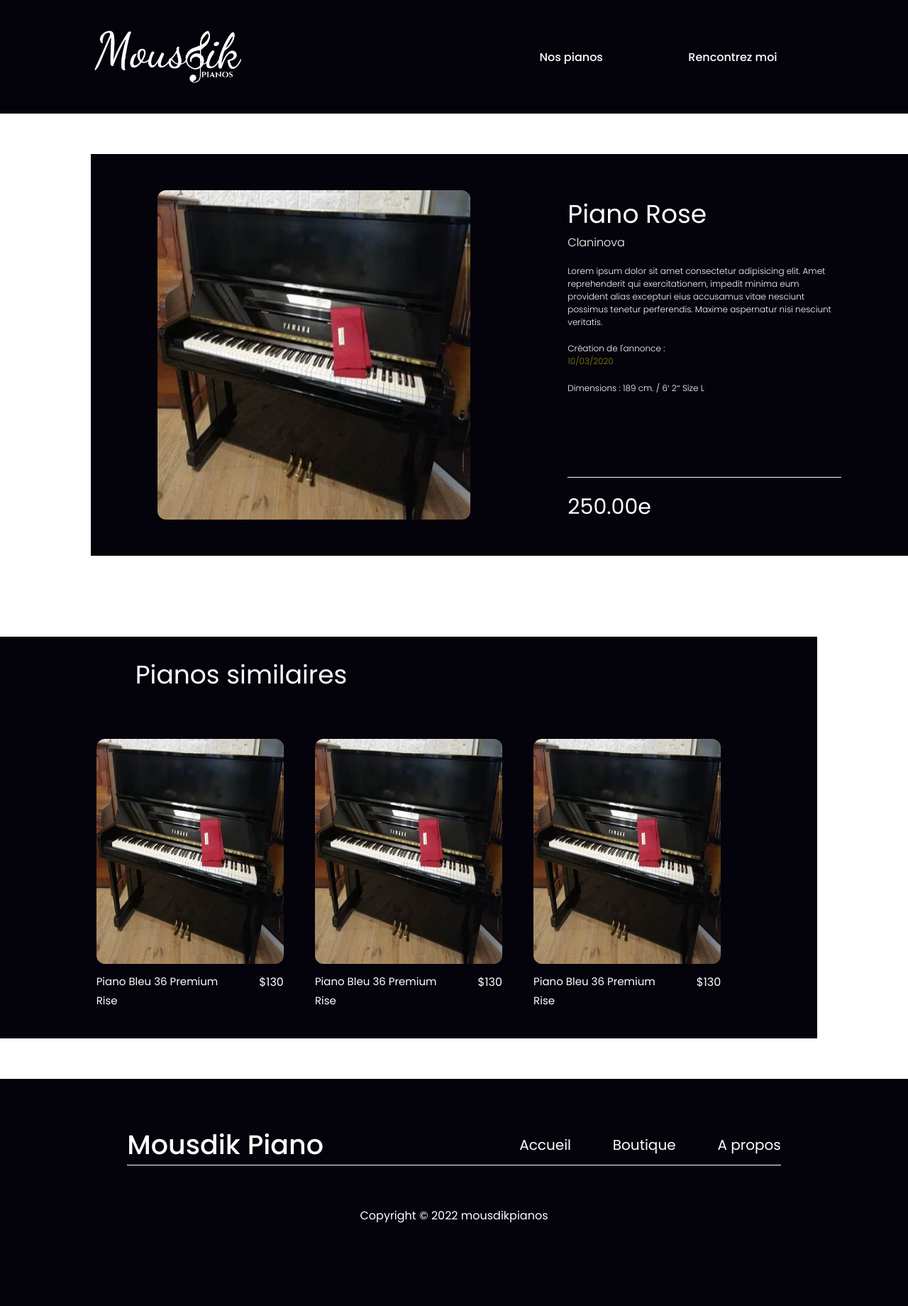
After one commit to Enzdo/BAP_Mousdik, a PHP site: page /piano.php in a window 1280 px wide. The commit adds this page. Shown: the whole page at 71% size. Run offline with PHP 8.4, Linux system fonts and the light colour scheme.

Commit message:
:sparkles: ajout de page et de contenu :sparkles:

```diff
--- a/css/style.css
+++ b/css/style.css
@@ -14,25 +14,38 @@ header {
   display: flex;
   flex-direction: row;
   align-items: center;
-  justify-content: space-evenly;
+  justify-content: center;
   background-color: #04030c;
   padding: 2% 0%;
   color: white;
 }
 
-header .logo {
-  width: 30%;
-  height: 90%;
+.navigation {
+  display: flex;
+  justify-content: space-between;
+  align-items: center;
+  width: 90%;
+  height: 100%;
+}
+
+header .navigation .logo {
+  width: 100%;
+  height: 100%;
   background-image: url("../img/logo_blanc.png");
   background-repeat: no-repeat;
-  background-size: 50%;
+  background-size: 60%;
   background-position: 50% 50%;
 }
 
-header nav {
+#home {
+  width: 30%;
+  height: 90%;
+}
+
+header .navigation nav {
   display: flex;
   flex-direction: row;
-  width: 20%;
+  width: 50%;
   justify-content: space-evenly;
 }
 
@@ -214,8 +227,11 @@ main .actualite .titre_actualite h5 {
   position: relative;
   height: 250px;
   width: 250px;
-  background: rgb(0, 0, 0);
   padding: 3px;
+}
+
+.card-image img {
+  border-radius: 10px;
 }
 
 .card-image .card-img {
@@ -398,6 +414,147 @@ main .les_avis {
   font-weight: 400;
 }
 
+.container_piano {
+  display: flex;
+  justify-content: flex-end;
+  align-items: center;
+  width: 100%;
+  height: 85vh;
+  padding: 2% 0%;
+}
+
+.box_piano {
+  display: flex;
+  justify-content: space-around;
+  align-items: center;
+  padding: 2%;
+  color: white;
+  width: 90%;
+  height: 90%;
+  background-color: #04030c;
+}
+
+.piano_info {
+  margin-top: 1%;
+  display: flex;
+  flex-direction: column;
+  justify-content: space-around;
+  width: 35%;
+  height: 90%;
+}
+
+.image_piano {
+  width: 40%;
+  height: 90%;
+}
+
+.image_piano img {
+  width: 100%;
+  height: 100%;
+  border-radius: 12px;
+}
+
+.piano_description {
+  width: 100%;
+  height: 90%;
+  border-bottom: 1px solid white;
+}
+
+.piano_description h3 {
+  font-size: 36px;
+  font-weight: 400;
+}
+
+.piano_description h6 {
+  font-size: 16px;
+  font-weight: 300;
+  padding-bottom: 5%;
+}
+
+.piano_description p {
+  font-size: 12px;
+  font-weight: 300;
+  padding-bottom: 5%;
+}
+
+.prix h2 {
+  font-size: 30px;
+  font-weight: 400;
+  padding-top: 5%;
+}
+
+
+.suggestion {
+  display: flex;
+  justify-content: flex-start;
+  align-items: center;
+  width: 100%;
+  height: 85vh;
+  padding: 2% 0%;
+}
+
+.box_suggestion {
+  display: flex;
+  flex-direction: column;
+  justify-content: space-around;
+  align-items: center;
+  padding: 2%;
+  color: white;
+  width: 90%;
+  height: 90%;
+  background-color: #04030c;
+}
+
+.titre_suggestion {
+  width: 70%;
+  height: 30%;
+  font-size: 36px;
+}
+
+.titre_suggestion h4 {
+  font-weight: 400;
+}
+
+.suggestion_pianos {
+  display: flex;
+  justify-content: space-between;
+  height: 100%;
+  width: 80%;
+}
+
+.suggestion_pianos img {
+  width: 100%;
+  height: 80%;
+  border-radius: 12px;
+}
+
+.suggestion_pianos .titre_card {
+  display: flex;
+  justify-content: space-between;
+  width: 100%;
+  height: 10%;
+  padding-top: 5%;
+}
+
+.suggestion_pianos a {
+  text-decoration: none;
+  color: white;
+  width: 30%;
+}
+
+a .card_suggestion {
+  display: flex;
+  flex-direction: column;
+  width: 100%;
+  height: 100%;
+}
+
+a .card_suggestion h5,
+a .card_suggestion h6 {
+  font-size: 15px;
+  font-weight: 400;
+}
+
 
 
 
--- a/header.php
+++ b/header.php
@@ -10,11 +10,14 @@
 </head>
 <body>
     <header>
-    <header>
-			<a class="logo "href="index.php"></a>
+        <div class="navigation">
+            <a id="home" href="index.php">
+                <div class="logo">
+                </div>
+            </a>
 			<nav>
 				<h4 class="site-title"><a href="nos_pianos.php" rel="home">Nos pianos</a></h4>
 				<h4 class="site-title"><a href="rencontrez_moi.php" rel="home">Rencontrez moi</a></h4>
 			</nav>
+        </div>
 	</header>
-    </header>
--- /dev/null
+++ b/piano.php
@@ -0,0 +1,69 @@
+<?php
+
+require 'header.php';
+?>
+    <main>
+        <div class="container_piano">
+            <div class="box_piano">
+                <div class="image_piano">
+                    <img src="img/AyAYYjBfln68R3g480x360.jpg" alt="">
+                </div>
+                <div class="piano_info">
+                    <div class="piano_description">
+                        <h3>Piano Rose</h3>
+                        <h6>Claninova</h6>
+                        <p>Lorem ipsum dolor sit amet consectetur adipisicing elit. Amet reprehenderit qui exercitationem, impedit minima eum provident alias excepturi eius accusamus vitae nesciunt possimus tenetur perferendis. Maxime aspernatur nisi nesciunt veritatis.</p>
+                        <p>Création de l'annonce : <br> <span style="color: #8a8604;"> 10/03/2020 </span></p>
+                        <p class="dimension">Dimensions : 189 cm. / 6′ 2″ Size L</p>
+                    </div>
+                    <div class="prix">
+                        <h2 >250.00e</h2>
+                    </div>
+                </div>
+            </div>
+        </div>
+        <div class="suggestion">
+            <div class="box_suggestion">
+                <div class="titre_suggestion">
+                    <h4>Pianos similaires</h4>
+                </div>
+                <div class="suggestion_pianos">
+                    <a href="">
+                        <div class="card_suggestion">
+                            <img src="img/AyAYYjBfln68R3g480x360.jpg" alt="">
+                            <div class="titre_card">
+                                <h5>Piano Bleu 36 Premium</h5>
+                                <p>$130</p>
+                            </div>
+                            <h6>Rise</h6>
+                        </div>
+                    </a>
+                    <a href="">
+                        <div class="card_suggestion">
+                            <img src="img/AyAYYjBfln68R3g480x360.jpg" alt="">
+                            <div class="titre_card">
+                                <h5>Piano Bleu 36 Premium</h5>
+                                <p>$130</p>
+                            </div>
+                            <h6>Rise</h6>
+                        </div>
+                    </a>
+                    <a href="">
+                        <div class="card_suggestion">
+                            <img src="img/AyAYYjBfln68R3g480x360.jpg" alt="">
+                            <div class="titre_card">
+                                <h5>Piano Bleu 36 Premium</h5>
+                                <p>$130</p>
+                            </div>
+                            <h6>Rise</h6>
+                        </div>
+                    </a>
+                </div>
+            </div>
+        </div>
+    </main>
+
+<?php
+
+require 'footer.php';
+?>
```
Also changed, not shown: index.php (+12 -12 lines), nos_pianos.php (+8 -8 lines), img/AyAYYjBfln68R3g480x360.jpg (added).
